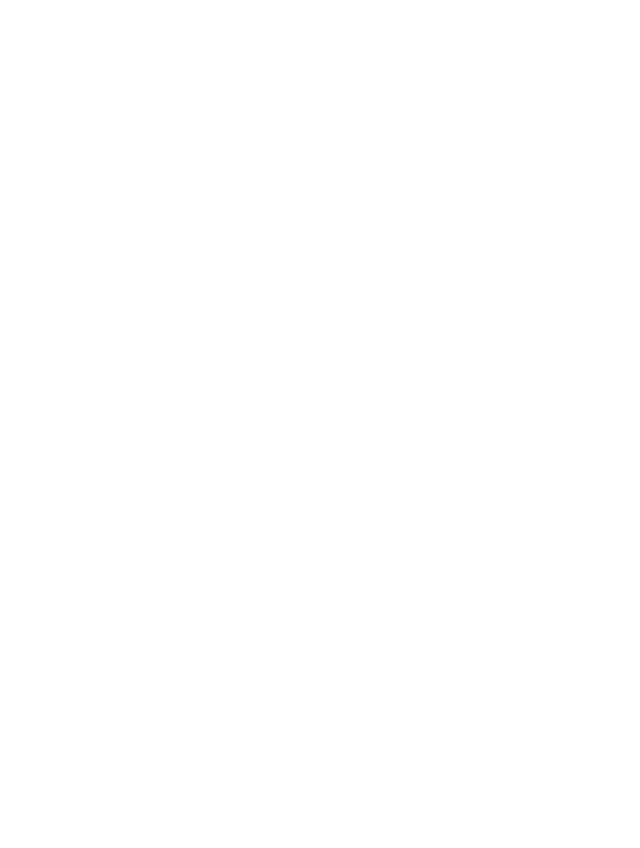
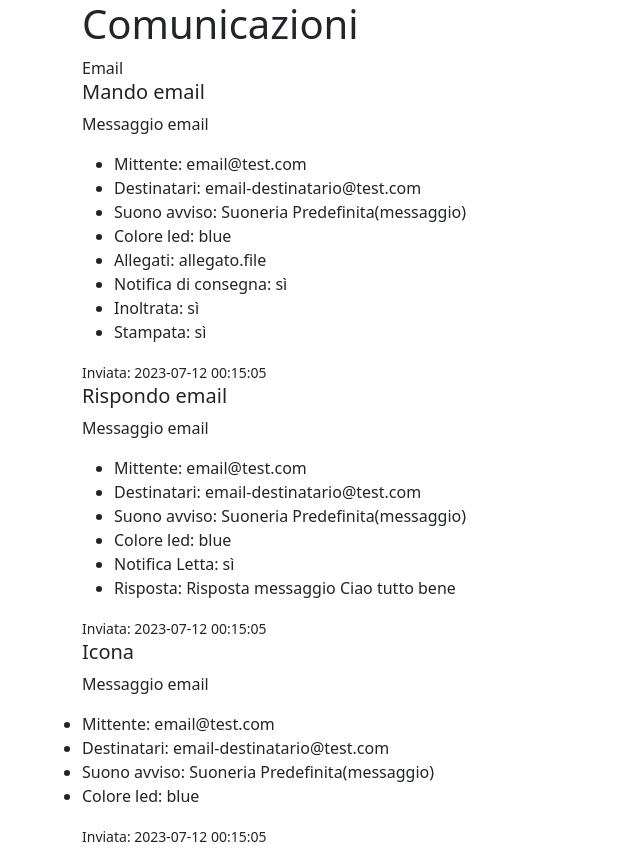
Before and after one commit to Anieb22/php-oop-3, a PHP site: page / in a window 1280 px wide. Before the commit the part shown is empty. Shown: the whole page, without its empty margins (0-640 px from the left). Before the commit the page ends 800 px from the top, so only its background shows below. Run offline with PHP 8.4, Linux system fonts and the light colour scheme.

Commit message:
aggiunto php (ho dimenticato di pushare prima)

```diff
--- /dev/null
+++ b/generals/comunicazioni.php
@@ -0,0 +1,21 @@
+<?php
+
+    class Comunicazione {
+        public $mittente;
+        public $destinatari;
+        public $oggetto;
+        public $messaggio;
+        public $suonoAvviso;
+        public static $coloreLed = 'blue';
+
+        public function __construct($mittente, $destinatari, $oggetto, $messaggio, $suonoAvviso) {
+            $this->mittente = $mittente;
+            $this->destinatari = $destinatari;
+            $this->oggetto = $oggetto;
+            $this->messaggio = $messaggio;
+            $this->suonoAvviso = $suonoAvviso;
+        }
+
+    }
+
+?>
--- /dev/null
+++ b/generals/email.php
@@ -0,0 +1,30 @@
+<?php
+
+    class Email extends Comunicazione {
+        public $allegati;
+        public $notificheConsegna;
+        public $inoltra = false;
+        public $stampate = false;
+
+        public function __construct($mittente, $destinatari, $oggetto, $messaggio, $suonoAvviso, $allegati, $notificheConsegna, $inoltra, $stampate) {
+            parent::__construct($mittente, $destinatari, $oggetto, $messaggio, $suonoAvviso);
+            $this->notificheConsegna = $notificheConsegna;
+            $this->allegati = $allegati;
+            $this->inoltra = $inoltra;
+            $this->stampate = $stampate;
+        }
+
+        public function inoltra() {
+            $this->inoltra = true;
+        }
+
+        public function stampa() {
+            $this->stampate = true;
+        }
+
+        public function richiediNotificheLettura() {
+            $this->notificheConsegna = true;
+        }
+    }
+
+?>
--- /dev/null
+++ b/generals/messaggio.php
@@ -0,0 +1,16 @@
+<?php
+
+    class Messaggio extends Comunicazione {
+        public $notificheLettura = false;
+        public $risposta;
+
+        public function __construct($mittente, $destinatari, $oggetto, $messaggio, $suonoAvviso, $notificheLettura, $risposta) {
+            parent::__construct($mittente, $destinatari, $oggetto, $messaggio, $suonoAvviso);
+            $this->notificheLettura = $notificheLettura;
+            $this->risposta = $risposta;
+        }
+
+
+    }
+
+?>
--- /dev/null
+++ b/generals/notifiche_push.php
@@ -0,0 +1,12 @@
+<?php
+
+    class Notifiche extends Comunicazione {
+        public $icona;
+
+        public function __construct($mittente, $destinatari, $oggetto, $messaggio, $suonoAvviso, $icona) {
+            parent::__construct($mittente, $destinatari, $oggetto, $messaggio, $suonoAvviso);
+            $this->icona = $icona;
+        }
+    }
+
+?>
--- a/index.php
+++ b/index.php
@@ -1,11 +1,73 @@
 <!DOCTYPE html>
-<html lang="en">
+<html lang='en'>
 <head>
-    <meta charset="UTF-8">
-    <meta name="viewport" content="width=device-width, initial-scale=1.0">
+    <meta charset='UTF-8'>
+    <meta name='viewport' content='width=device-width, initial-scale=1.0'>
     <title>Document</title>
 </head>
 <body>
+    <?php
 
+    include './generals/comunicazioni.php';
+    include './generals/email.php';
+    include './generals/messaggio.php';
+    include './generals/notifiche_push.php';
+
+    $comunicazioni = [
+        new Email('email@test.com', 'email-destinatario@test.com', 'Mando email', 'Messaggio email', 'Suoneria Predefinita(messaggio)','allegato.file','o','u','a'),
+        new Messaggio('email@test.com', 'email-destinatario@test.com', 'Rispondo email', 'Messaggio email', 'Suoneria Predefinita(messaggio)','Messaggio letto','Risposta messaggio'),
+        new Notifiche('email@test.com', 'email-destinatario@test.com', 'Icona', 'Messaggio email', 'Suoneria Predefinita(messaggio)','fab fa-simplybuilt'),
+    ];
+
+?>
+
+<!DOCTYPE html>
+<html lang='en'>
+    <head>
+        <meta charset='UTF-8'>
+        <meta name='viewport' content='width=device-width, initial-scale=1.0'>
+        <link href='https://cdn.jsdelivr.net/npm/bootstrap@5.3.0/dist/css/bootstrap.min.css' rel='stylesheet' integrity='sha384-9ndCyUaIbzAi2FUVXJi0CjmCapSmO7SnpJef0486qhLnuZ2cdeRhO02iuK6FUUVM' crossorigin='anonymous'>
+        <link rel='stylesheet' href='https://cdnjs.cloudflare.com/ajax/libs/font-awesome/6.4.0/css/all.min.css' integrity='sha512-iecdLmaskl7CVkqkXNQ/ZH/XLlvWZOJyj7Yy7tcenmpD1ypASozpmT/E0iPtmFIB46ZmdtAc9eNBvH0H/ZpiBw==' crossorigin='anonymous' referrerpolicy='no-referrer' />
+        <title>PHP OOP 3</title>
+    </head>
+    <body>
+        <div class='container'>
+            <h1>Comunicazioni</h1>
+            <div class='row'>
+                <div class='col-md-12'>
+                    <div>
+                        <div>
+                            Email
+                        </div>
+                        <?php foreach($comunicazioni as $comunicazione) { ?>
+                                <h5><?php echo $comunicazione->oggetto; ?></h5>
+                                <p><?php echo $comunicazione->messaggio; ?></p>
+                                <ul>
+                                    <li>Mittente: <?php echo $comunicazione->mittente; ?></li>
+                                    <li>Destinatari: <?php echo $comunicazione->destinatari; ?></li>
+                                    <li>Suono avviso: <?php echo $comunicazione->suonoAvviso ?></li>
+                                    <li>Colore led: <?php echo Comunicazione::$coloreLed ?></li>
+                                    <?php if($comunicazione instanceof Email) { ?>
+                                        <li>Allegati: <?php echo $comunicazione->allegati; ?></li>
+                                        <li>Notifica di consegna: <?php echo $comunicazione->notificheConsegna ? 'sì' : 'no'; ?></li>
+                                        <li>Inoltrata: <?php echo $comunicazione->inoltra ? 'sì' : 'no'; ?></li>
+                                        <li>Stampata: <?php echo $comunicazione->stampate ? 'sì' : 'no'; ?></li>
+                                    <?php } if($comunicazione instanceof Messaggio) { ?>
+                                        <li>Notifica Letta: <?php echo $comunicazione->notificheLettura ? 'sì' : 'no'; ?></li>
+                                        <li>Risposta: <?php echo $comunicazione->risposta ?> Ciao tutto bene</li>
+                                    <?php } if($comunicazione instanceof Notifiche) { ?>
+                                    <?php } ?>
+                                </ul>
+                                <div>
+                                    <small>Inviata: <?php echo date('Y-m-d H:i:s'); ?></small>
+                                </div>
+                            </div>
+                        <?php } ?>
+                    </div>
+                </div>
+            </div>
+        </div>
+    </body>
+</html>
 </body>
 </html>
```
